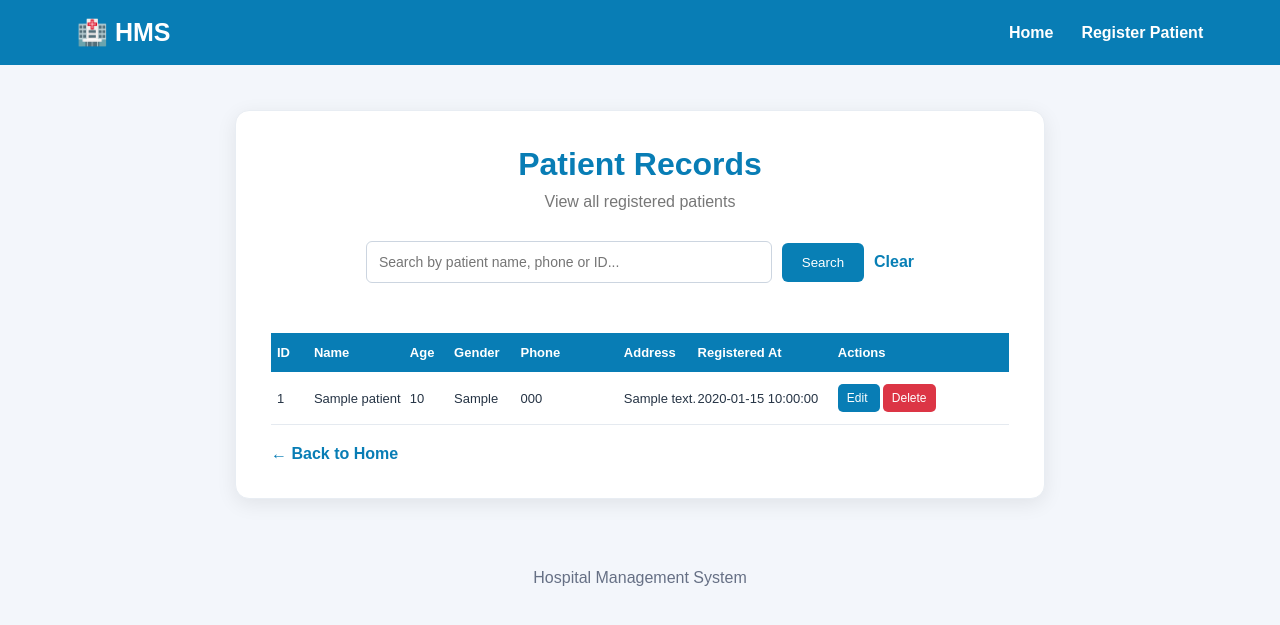
After one commit to Bhavana-sv-hub/hospital-management, a Flask app: page /patients in a window 1280 px wide. The commit adds this page. Shown: the top 625 px of the page. Run offline with Flask 3, Linux system fonts and the light colour scheme; tables that the repository leaves empty or names only in its code hold one stand-in row (values such as "Sample post").

Commit message:
Implement patient management functionality

```diff
--- a/app.py
+++ b/app.py
@@ -1,6 +1,7 @@
 
 from flask import Flask, render_template, request, redirect, url_for, flash
 from database import get_db_connection
+from flask import Flask, render_template, request, redirect, url_for
 
 app = Flask(__name__)
 app.secret_key = "change-this-to-a-random-secret"
@@ -15,6 +16,125 @@ def home():
 @app.route("/patient")
 def patient_register():
     return render_template("patient.html")
+
+# View and Search Patients
+@app.route("/patients")
+def view_patients():
+
+    search = request.args.get("search", "").strip()
+
+    connection = get_db_connection()
+    cursor = connection.cursor(dictionary=True)
+
+    if search:
+
+        query = """
+        SELECT * FROM patients
+        WHERE name LIKE %s
+        OR phone LIKE %s
+        OR CAST(patient_id AS CHAR) LIKE %s
+        ORDER BY patient_id DESC
+        """
+
+        keyword = "%" + search + "%"
+
+        cursor.execute(
+            query,
+            (keyword, keyword, keyword)
+        )
+
+    else:
+
+        cursor.execute(
+            "SELECT * FROM patients ORDER BY patient_id DESC"
+        )
+
+    patients = cursor.fetchall()
+
+    cursor.close()
+    connection.close()
+
+    return render_template(
+        "patients.html",
+        patients=patients,
+        search=search
+    )
+
+
+
+# Edit Patient
+@app.route("/edit_patient/<int:patient_id>", methods=["GET", "POST"])
+def edit_patient(patient_id):
+
+    connection = get_db_connection()
+    cursor = connection.cursor(dictionary=True)
+
+    if request.method == "POST":
+
+        name = request.form["name"]
+        age = request.form["age"]
+        gender = request.form["gender"]
+        phone = request.form["phone"]
+        address = request.form["address"]
+
+        query = """
+        UPDATE patients
+        SET name=%s, age=%s, gender=%s,
+            phone=%s, address=%s
+        WHERE patient_id=%s
+        """
+
+        cursor.execute(
+            query,
+            (name, age, gender, phone, address, patient_id)
+        )
+
+        connection.commit()
+
+        cursor.close()
+        connection.close()
+
+        return redirect(url_for("view_patients"))
+
+    cursor.execute(
+        "SELECT * FROM patients WHERE patient_id=%s",
+        (patient_id,)
+    )
+
+    patient = cursor.fetchone()
+
+    cursor.close()
+    connection.close()
+
+    if patient is None:
+        return "Patient not found", 404
+
+    return render_template(
+        "edit_patient.html",
+        patient=patient
+    )
+
+
+# Delete Patient
+@app.route("/delete_patient/<int:patient_id>", methods=["POST"])
+def delete_patient(patient_id):
+
+    connection = get_db_connection()
+    cursor = connection.cursor()
+
+    query = """
+    DELETE FROM patients
+    WHERE patient_id = %s
+    """
+
+    cursor.execute(query, (patient_id,))
+
+    connection.commit()
+
+    cursor.close()
+    connection.close()
+
+    return redirect(url_for("view_patients"))
 
 
 # Save patient details into MySQL
--- a/static/style.css
+++ b/static/style.css
@@ -293,3 +293,176 @@ footer {
 .form-group textarea:hover {
     border-color: #087db5;
 }
+
+
+/* PATIENT RECORDS TABLE */
+
+.patient-table {
+    width: 100%;
+    border-collapse: collapse;
+    margin-top: 25px;
+    background: white;
+}
+
+.patient-table th {
+    background: #087db5;
+    color: white;
+    padding: 14px;
+    text-align: left;
+}
+
+.patient-table td {
+    padding: 13px;
+    border-bottom: 1px solid #e5eaf0;
+    color: #263445;
+}
+
+.patient-table tr:hover {
+    background: #f0f8fc;
+}
+
+.patient-table th,
+.patient-table td {
+    white-space: nowrap;
+}
+
+.patient-buttons {
+    display: flex;
+    flex-direction: column;
+    align-items: center;
+    gap: 12px;
+    margin-top: 15px;
+}
+
+.patient-buttons .card-btn {
+    display: inline-block;
+    min-width: 130px;
+    text-align: center;
+}
+
+/* EDIT BUTTON */
+
+.edit-btn {
+    background: #087db5;
+    color: white;
+    padding: 8px 14px;
+    text-decoration: none;
+    border-radius: 5px;
+    margin-right: 6px;
+}
+
+/* DELETE BUTTON */
+
+.delete-btn {
+    background: #dc3545;
+    color: white;
+    padding: 8px 14px;
+    border: none;
+    border-radius: 5px;
+    cursor: pointer;
+}
+
+.edit-btn:hover {
+    background: #05618e;
+}
+
+.delete-btn:hover {
+    background: #b02a37;
+}
+
+
+/* PATIENT TABLE LAYOUT */
+
+.patient-table-container {
+    width: 100%;
+    overflow-x: hidden;
+}
+
+.patient-table {
+    width: 100%;
+    table-layout: fixed;
+    border-collapse: collapse;
+    font-size: 13px;
+}
+
+.patient-table th,
+.patient-table td {
+    padding: 12px 6px;
+    text-align: left;
+    overflow-wrap: anywhere;
+}
+
+.patient-table th:nth-child(1) { width: 5%; }
+.patient-table th:nth-child(2) { width: 13%; }
+.patient-table th:nth-child(3) { width: 6%; }
+.patient-table th:nth-child(4) { width: 9%; }
+.patient-table th:nth-child(5) { width: 14%; }
+.patient-table th:nth-child(6) { width: 10%; }
+.patient-table th:nth-child(7) { width: 19%; }
+.patient-table th:nth-child(8) { width: 24%; }
+
+.patient-table td:last-child {
+    white-space: nowrap;
+}
+
+.patient-table .edit-btn,
+.patient-table .delete-btn {
+    padding: 7px 9px;
+    font-size: 12px;
+    margin-right: 3px;
+}
+
+@media (max-width: 700px) {
+    .patient-table {
+        font-size: 11px;
+    }
+
+    .patient-table th,
+    .patient-table td {
+        padding: 8px 3px;
+    }
+
+    .patient-table .edit-btn,
+    .patient-table .delete-btn {
+        padding: 5px;
+        font-size: 10px;
+    }
+}
+
+
+/* PATIENT SEARCH */
+
+.patient-search {
+    display: flex;
+    justify-content: center;
+    align-items: center;
+    gap: 10px;
+    margin: 25px 0;
+}
+
+.patient-search input {
+    width: 55%;
+    padding: 12px;
+    border: 1px solid #ccd5e0;
+    border-radius: 6px;
+    font-size: 14px;
+}
+
+.patient-search button {
+    background: #087fb5;
+    color: white;
+    border: none;
+    padding: 12px 20px;
+    border-radius: 6px;
+    cursor: pointer;
+}
+
+.patient-search a {
+    color: #087fb5;
+    text-decoration: none;
+    font-weight: bold;
+}
+
+.patient-search button:hover {
+    background: #05618e;
+}
--- a/templates/index.html
+++ b/templates/index.html
@@ -56,11 +56,17 @@
         </div>
 
         <div class="feature-card" id="patients">
+            <br><br>
             <h2>🧑‍⚕️ Patients</h2>
             <p>Register and manage patient information</p>
             <a href="{{ url_for('patient_register') }}"
                class="card-btn">
                 Register Patient
+            </a>
+            <br><br>
+            <a href="{{ url_for('view_patients') }}"
+                class="card-btn">
+                View Patients
             </a>
         </div>
 
--- /dev/null
+++ b/templates/patients.html
@@ -0,0 +1,135 @@
+
+<!DOCTYPE html>
+<html lang="en">
+
+<head>
+    <meta charset="UTF-8">
+    <meta name="viewport" content="width=device-width, initial-scale=1.0">
+
+    <title>View Patients | HMS</title>
+
+    <link rel="stylesheet"
+          href="{{ url_for('static', filename='style.css') }}">
+</head>
+
+<body>
+
+    <!-- Navigation -->
+    <nav class="navbar">
+        <div class="logo">🏥 HMS</div>
+
+        <ul class="nav-links">
+            <li><a href="/">Home</a></li>
+            <li><a href="{{ url_for('patient_register') }}">Register Patient</a></li>
+        </ul>
+    </nav>
+
+    <!-- Patient List -->
+    <div class="page-container">
+
+        <div class="form-card">
+
+            <h1>Patient Records</h1>
+
+            <p class="form-subtitle">
+                View all registered patients
+            </p>
+
+            <form method="GET" action="{{ url_for('view_patients') }}"
+                class="patient-search">
+
+                <input
+                    type="text"
+                    name="search"
+                    placeholder="Search by patient name, phone or ID..."
+                    value="{{ search }}"
+                >
+
+                <button type="submit">Search</button>
+
+                <a href="{{ url_for('view_patients') }}">Clear</a>
+
+            </form>
+
+
+            <div style="overflow-x:auto;">
+                <div class="patient-table-container">
+                <table class="patient-table">
+
+                    <thead>
+                        <tr>
+                            <th>ID</th>
+                            <th>Name</th>
+                            <th>Age</th>
+                            <th>Gender</th>
+                            <th>Phone</th>
+                            <th>Address</th>
+                            <th>Registered At</th>
+                            <th>Actions</th>
+                        </tr>
+                    </thead>
+
+
+                    <tbody>
+
+                        {% for patient in patients %}
+
+                        <tr>
+                            <td>{{ patient.patient_id }}</td>
+                            <td>{{ patient.name }}</td>
+                            <td>{{ patient.age }}</td>
+                            <td>{{ patient.gender }}</td>
+                            <td>{{ patient.phone }}</td>
+                            <td>{{ patient.address }}</td>
+                            <td>{{ patient.created_at }}</td>
+
+                            <td>
+                                <a href="{{ url_for('edit_patient', patient_id=patient.patient_id) }}"
+                                class="edit-btn">
+                                    Edit
+                                </a>
+
+                                <form action="{{ url_for('delete_patient', patient_id=patient.patient_id) }}"
+                                    method="POST"
+                                    style="display:inline;"
+                                    onsubmit="return confirm('Are you sure you want to delete this patient?');">
+
+                                    <button type="submit" class="delete-btn">
+                                        Delete
+                                    </button>
+
+                                </form>
+                            </td>
+                        </tr>
+
+                        {% else %}
+
+                        <tr>
+                            <td colspan="8" style="text-align:center;">
+                                No patient records found.
+                            </td>
+                        </tr>
+
+                        {% endfor %}
+
+                    </tbody>
+
+
+                </table>
+                </div>
+                </div>
+
+            <a href="/" class="back-link">
+                ← Back to Home
+            </a>
+
+        </div>
+
+    </div>
+
+    <footer>
+        Hospital Management System
+    </footer>
+
+</body>
+</html>
```
Also changed, not shown: templates/edit_patient.html (added, +85 -0 lines), README.md.
